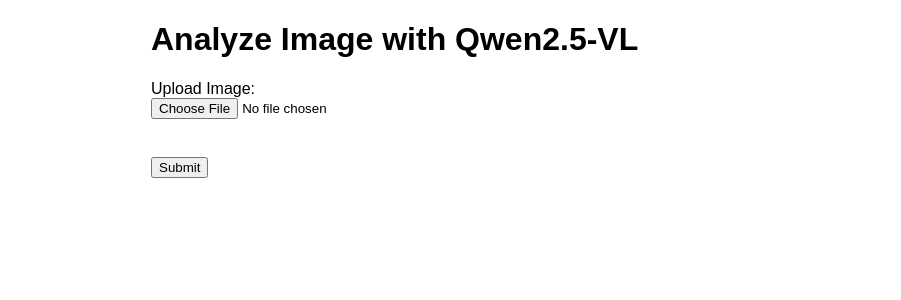
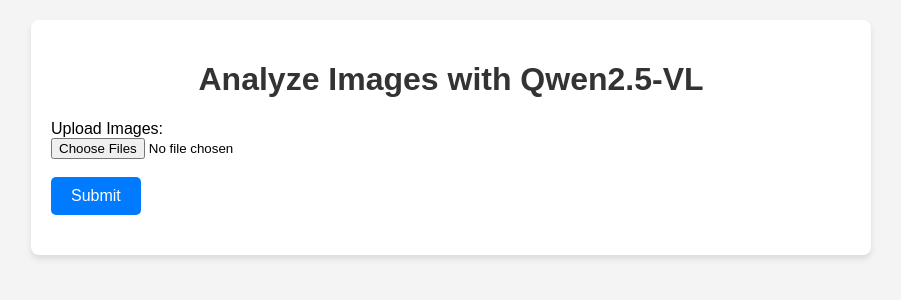
Before and after one commit to algokelvin-373/AI_Implementation, a Flask app: page / in a window 1280 px wide. Shown: the top 300 px of the page, without its empty margins (189-1090 px from the left). Run offline with Flask 3, Linux system fonts and the light colour scheme.

Commit message:
[Web AI Qwen] Update UI and Python Flask

```diff
--- a/web_ai_qwen/app.py
+++ b/web_ai_qwen/app.py
@@ -1,12 +1,3 @@
-# import json
-# from flask import Flask, request, jsonify, render_template
-# from PIL import Image
-# import requests
-# import os
-# import uuid
-# import torch
-# from transformers import BlipProcessor, BlipForQuestionAnswering
-
 from flask import Flask, request, jsonify, render_template, send_from_directory
 from PIL import Image
 import requests
@@ -16,7 +7,6 @@
 from transformers import Qwen2_5_VLForConditionalGeneration, AutoTokenizer, AutoProcessor
 from qwen_vl_utils import process_vision_info
 import torch
-
 
 app = Flask(__name__, template_folder='templates', static_folder='static')
 
@@ -29,74 +19,57 @@
     device_map="auto",
 )
 model = torch.compile(model)
-
 processor = AutoProcessor.from_pretrained(model_name)
 
 @app.route("/")
 def home():
     return render_template("index.html")
 
-@app.route("/upload_image", methods=["POST"])
-def upload_image():
-    image_file = request.files.get("image")
-    if not image_file:
-        return jsonify({"error": "No image provided"}), 400
-
+@app.route("/upload_images", methods=["POST"])
+def upload_images():
+    files = request.files.getlist("images")  # Handle multiple files
+    if not files:
+        return jsonify({"error": "No images provided"}), 400
     upload_folder = os.path.join('static', 'uploads')
     os.makedirs(upload_folder, exist_ok=True)
+    image_urls = []
+    for image_file in files:
+        filename = f"{uuid.uuid4()}.jpg"
+        image_path = os.path.join(upload_folder, filename)
+        image_file.save(image_path)
+        image_url = f"/static/uploads/{filename}"
+        image_urls.append(image_url)
+    return jsonify({"image_urls": image_urls})
 
-    filename = f"{uuid.uuid4()}.jpg"
-    image_path = os.path.join(upload_folder, filename)
-    image_file.save(image_path)
-
-    # Buat URL valid
-    image_url = f"/static/uploads/{filename}"
-    return jsonify({"image_url": image_url})
-
-@app.route("/analyze_image", methods=["POST"])
-def analyze_image():
+@app.route("/analyze_images", methods=["POST"])
+def analyze_images():
     print(request.json)
-    image_url = request.json.get("image_url")
-    print(image_url)
-    if not image_url:
-        print('Here 1')
-        return jsonify({"error": "No image URL provided"}), 400
-
+    image_urls = request.json.get("image_urls")
+    if not image_urls or not isinstance(image_urls, list):
+        return jsonify({"error": "No image URLs provided"}), 400
     text_prompt = request.json.get("prompt")
     if not text_prompt:
-        print('Here 2')
         return jsonify({"error": "No prompt provided"}), 400
-
-    # Pastikan path absolut ke folder 'static/uploads/'
     base_dir = os.path.abspath(os.path.dirname(__file__))
     static_folder = os.path.join(base_dir, 'static')
     uploads_folder = os.path.join(static_folder, 'uploads')
 
-    # Ubah URL menjadi path lokal
-    local_image_path = os.path.join(uploads_folder, os.path.basename(image_url))
-    if not os.path.exists(local_image_path):
-        return jsonify({"error": f"File does not exist: {local_image_path}"}), 400
-
-    try:
-        image = Image.open(local_image_path).convert('RGB')
-    except FileNotFoundError:
-        return jsonify({"error": f"Image file not found at {local_image_path}"}), 400
-
-    # Persiapkan pesan input dengan gambar dan teks pertanyaan.
+    # Prepare messages with all images and the text prompt
     messages = [
         {
             "role": "user",
             "content": [
-                {"type": "image", "image": f"file://{local_image_path}"},
-                {"type": "text", "text": text_prompt},
-            ],
+                {"type": "image", "image": f"file://{os.path.join(uploads_folder, os.path.basename(url))}"}
+                for url in image_urls
+            ] + [{"type": "text", "text": text_prompt}],
         }
     ]
+    print(f'Message: {messages}')
 
-    # Format teks menggunakan template chat processor.
+    # Format text using chat template processor
     text = processor.apply_chat_template(messages, tokenize=False, add_generation_prompt=True)
 
-    # Proses informasi visi (gambar).
+    # Process vision information (images)
     image_inputs, video_inputs = process_vision_info(messages)
     inputs = processor(
         text=[text],
@@ -106,7 +79,7 @@
         return_tensors="pt",
     ).to(model.device)
 
-    # Jalankan inferensi untuk menghasilkan teks output.
+    # Run inference to generate output text
     generated_ids = model.generate(**inputs, max_new_tokens=128)
     generated_ids_trimmed = [
         out_ids[len(in_ids):] for in_ids, out_ids in zip(inputs.input_ids, generated_ids)
@@ -114,7 +87,6 @@
     output_text = processor.batch_decode(
         generated_ids_trimmed, skip_special_tokens=True, clean_up_tokenization_spaces=False
     )
-
     return jsonify({
         "qwen_response": output_text[0]
     })
--- a/web_ai_qwen/templates/index.html
+++ b/web_ai_qwen/templates/index.html
@@ -8,97 +8,130 @@
         body {
             font-family: Arial, sans-serif;
             margin: 20px;
+            background-color: #f4f4f4;
         }
         .container {
-            max-width: 600px;
+            max-width: 800px;
             margin: auto;
+            padding: 20px;
+            background: white;
+            border-radius: 8px;
+            box-shadow: 0 4px 6px rgba(0, 0, 0, 0.1);
         }
-        img {
-            max-width: 100%;
+        h1 {
+            text-align: center;
+            color: #333;
+        }
+        .image-upload-section {
+            margin-top: 20px;
+        }
+        .image-preview {
+            display: flex;
+            flex-wrap: wrap;
+            gap: 10px;
+        }
+        .image-preview img {
+            max-width: 200px;
             height: auto;
+            border: 1px solid #ddd;
+            border-radius: 8px;
+        }
+        .prompt-section {
+            margin-top: 20px;
+            display: none;
+        }
+        .result-section {
+            margin-top: 20px;
+        }
+        button {
+            padding: 10px 20px;
+            font-size: 16px;
+            background-color: #007BFF;
+            color: white;
+            border: none;
+            border-radius: 5px;
+            cursor: pointer;
+        }
+        button:hover {
+            background-color: #0056b3;
+        }
+        textarea {
+            width: 100%;
+            padding: 10px;
+            font-size: 16px;
+            resize: vertical;
         }
     </style>
 </head>
 <body>
     <div class="container">
-        <h1>Analyze Image with Qwen2.5-VL</h1>
-
+        <h1>Analyze Images with Qwen2.5-VL</h1>
         <!-- Form untuk upload gambar -->
         <form id="imageForm">
-            <label for="image">Upload Image:</label><br>
-            <input type="file" id="image" name="image" accept="image/*"><br><br>
-            <div id="imagePreview" style="margin-top: 20px;">
-                <img id="previewImage" src="" alt="Preview" style="max-width: 100%; display: none;">
+            <div class="image-upload-section">
+                <label for="images">Upload Images:</label><br>
+                <input type="file" id="images" name="images" accept="image/*" multiple><br><br>
+                <div id="imagePreview" class="image-preview"></div>
             </div>
             <button type="submit">Submit</button>
         </form>
-
-        <!-- Preview gambar -->
-<!--        <div id="imagePreview" style="margin-top: 20px;">-->
-<!--            <img id="previewImage" src="" alt="Preview" style="max-width: 100%; display: none;">-->
-<!--        </div>-->
-
         <!-- Form untuk masukkan prompt -->
-        <div id="promptSection" style="margin-top: 20px; display: none;">
+        <div id="promptSection" class="prompt-section">
             <label for="prompt">Prompt:</label><br>
             <textarea id="prompt" name="prompt" rows="4" cols="50" placeholder="Enter your prompt here..."></textarea><br><br>
-            <button id="analyzeButton" type="button">Analyze Image</button>
+            <button id="analyzeButton" type="button">Analyze Images</button>
         </div>
-
         <!-- Hasil analisis -->
-        <div id="result" style="margin-top: 20px;"></div>
+        <div id="result" class="result-section"></div>
     </div>
 
     <script>
-        let uploadedImageUrl = null;  // Variabel global untuk menyimpan image_url
+        let uploadedImageUrls = []; // Array to store multiple image URLs
 
         // Event listener untuk upload gambar
         document.getElementById('imageForm').addEventListener('submit', async (event) => {
             event.preventDefault();
-
             const formData = new FormData(document.getElementById('imageForm'));
-
             try {
-                const response = await fetch('/upload_image', {
+                const response = await fetch('/upload_images', { // Changed endpoint to handle multiple images
                     method: 'POST',
                     body: formData
                 });
-
                 if (!response.ok) {
                     throw new Error(`HTTP error! status: ${response.status}`);
                 }
-
                 const data = await response.json();
-                console.log(data);  // Debugging: Periksa respons JSON
-
-                if (data.image_url) {
-                    uploadedImageUrl = data.image_url;  // Simpan image_url secara global
-
+                console.log(data); // Debugging: Periksa respons JSON
+                if (data.image_urls && data.image_urls.length > 0) {
+                    uploadedImageUrls = data.image_urls; // Simpan semua image_urls
                     // Tampilkan preview gambar
-                    const previewImage = document.getElementById('previewImage');
-                    previewImage.src = uploadedImageUrl;
-                    previewImage.style.display = 'block';
-
+                    const imagePreviewDiv = document.getElementById('imagePreview');
+                    imagePreviewDiv.innerHTML = ''; // Clear previous previews
+                    uploadedImageUrls.forEach(url => {
+                        const imgElement = document.createElement('img');
+                        imgElement.src = url;
+                        imgElement.style.maxWidth = '200px';
+                        imgElement.style.height = 'auto';
+                        imgElement.style.border = '1px solid #ddd';
+                        imgElement.style.borderRadius = '8px';
+                        imagePreviewDiv.appendChild(imgElement);
+                    });
                     // Tampilkan form prompt
                     const promptSection = document.getElementById('promptSection');
                     promptSection.style.display = 'block';
-
-                    // Tambahkan event listener untuk tombol Analyze Image
+                    // Tambahkan event listener untuk tombol Analyze Images
                     const analyzeButton = document.getElementById('analyzeButton');
                     analyzeButton.addEventListener('click', async () => {
                         const prompt = document.getElementById('prompt').value;
-
                         try {
-                            const response = await fetch('/analyze_image', {
+                            const response = await fetch('/analyze_images', { // Changed endpoint to handle multiple images
                                 method: 'POST',
                                 headers: { 'Content-Type': 'application/json' },
-                                body: JSON.stringify({ image_url: uploadedImageUrl, prompt })
+                                body: JSON.stringify({ image_urls: uploadedImageUrls, prompt })
                             });
-
                             if (!response.ok) {
                                 throw new Error(`HTTP error! status: ${response.status}`);
                             }
-
                             const data = await response.json();
                             const resultDiv = document.getElementById('result');
                             resultDiv.innerHTML = `
@@ -111,11 +144,11 @@
                         }
                     });
                 } else {
-                    alert('Failed to get image URL from server.');
+                    alert('Failed to get image URLs from server.');
                 }
             } catch (error) {
                 console.error('Error:', error);
-                alert('An error occurred while uploading the image.');
+                alert('An error occurred while uploading the images.');
             }
         });
     </script>
```
